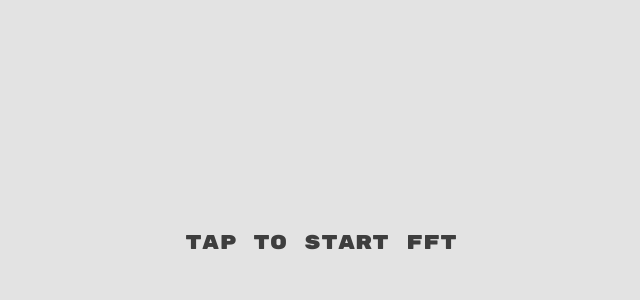
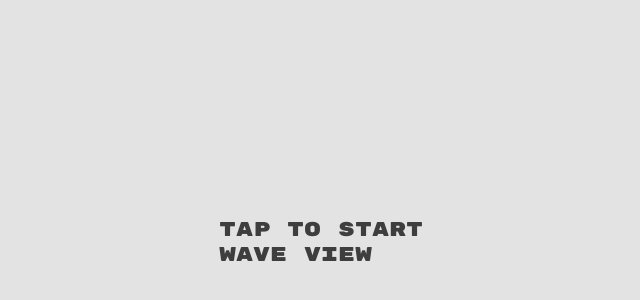
Before and after one commit to kazutok/fft, a plain HTML site: page index.html in a window 1280 px wide. Shown: the part 158-458 px from the top of the page, without its empty margins (319-959 px from the left). Drawn offline with Linux system fonts and the light colour scheme.

Commit message:
Update index.html

```diff
--- a/index.html
+++ b/index.html
@@ -8,7 +8,7 @@
 </head>
 <body>
   <canvas id="canvas"></canvas>
-  <div id="btn">TAP TO START FFT</div>
+  <div id="btn">TAP TO START<br/>WAVE VIEW</div>
   <script src="index.js"></script>
 </body>
 </html>
```
